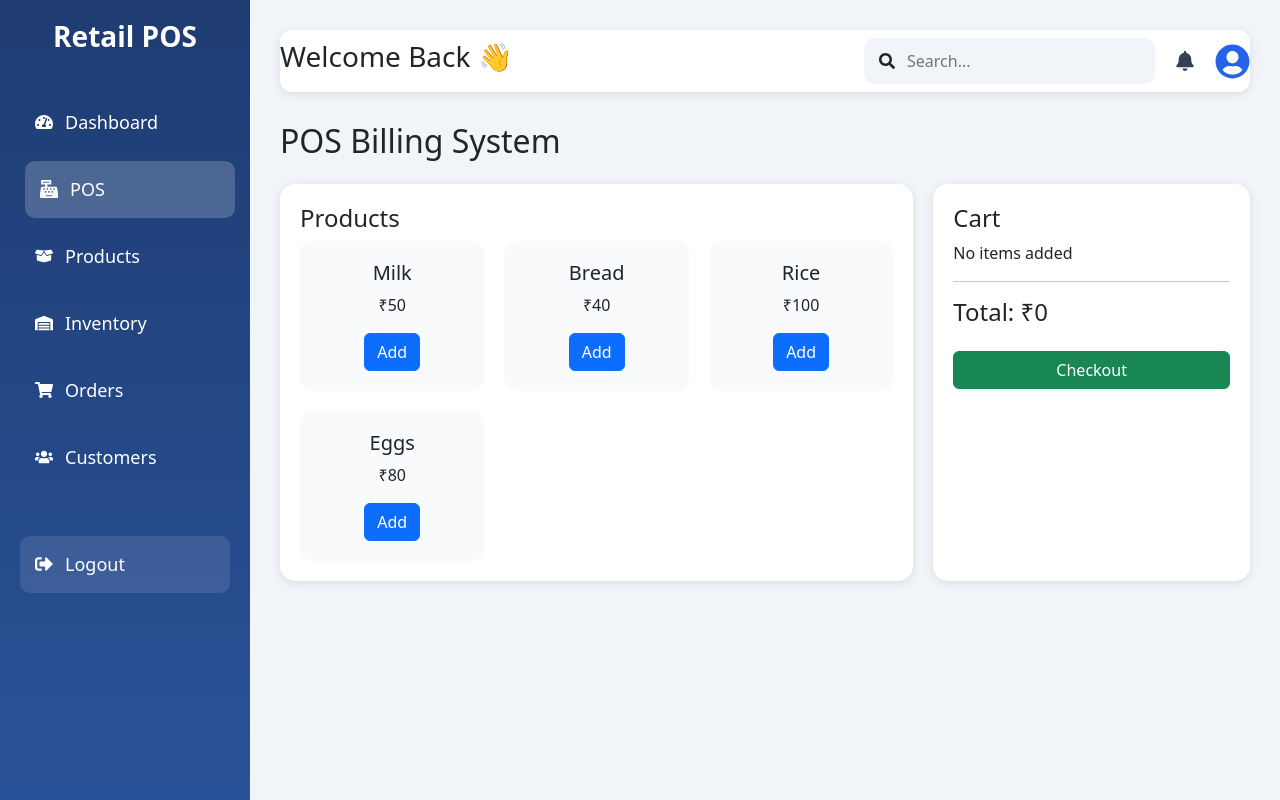
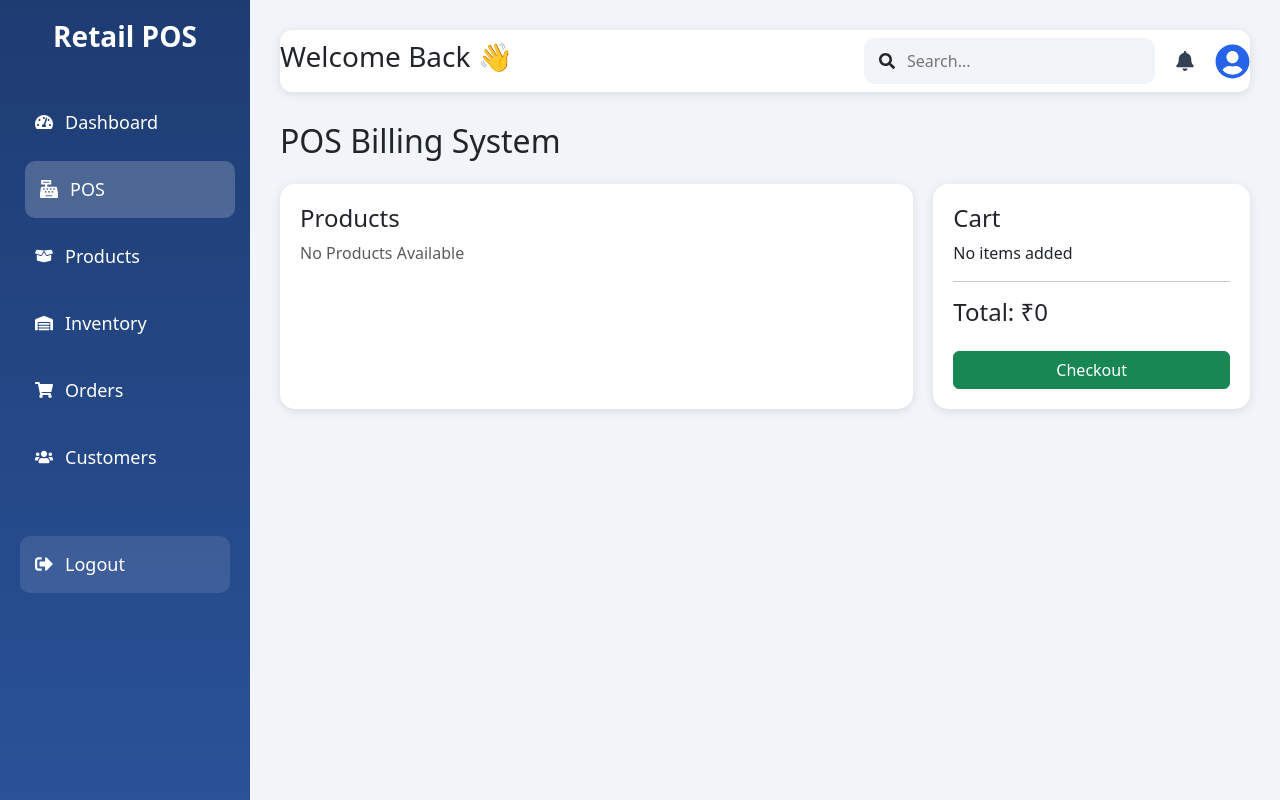
Before and after one commit to 21A91A05H3/Retail_POSsystem_project, a React (Create React App) app in the folder client/: page /pos in a window 1280 px wide. Built offline with nearby package versions, Linux system fonts and the light colour scheme; sample sign-in values are in the browser's storage.

Commit message:
pos updated with automatic product add

```diff
--- a/client/src/pages/POS/pos.js
+++ b/client/src/pages/POS/pos.js
@@ -1,45 +1,33 @@
-import React, { useState } from "react";
+import React, {
+  useState
+} from "react";
+
 import "./pos.css";
 
-import Sidebar from "../../components/Sidebar/sidebar";
-import Navbar from "../../components/Navbar/navbar";
-import Invoice from "../../components/Invoice/invoice";
+import Sidebar
+from "../../components/Sidebar/sidebar";
+
+import Navbar
+from "../../components/Navbar/navbar";
+
+import Invoice
+from "../../components/Invoice/invoice";
 
 function POS() {
 
-  const products = [
+  const products =
 
-    {
-      id: 1,
-      name: "Milk",
-      price: 50
-    },
+    JSON.parse(
+      localStorage.getItem("products")
+    ) || [];
 
-    {
-      id: 2,
-      name: "Bread",
-      price: 40
-    },
-
-    {
-      id: 3,
-      name: "Rice",
-      price: 100
-    },
-
-    {
-      id: 4,
-      name: "Eggs",
-      price: 80
-    }
-
-  ];
-
-  const [cart, setCart] = useState([]);
+  const [cart, setCart] =
+    useState([]);
 
   const addToCart = (product) => {
 
     const existingProduct =
+
       cart.find(
         (item) =>
           item.id === product.id
@@ -48,13 +36,16 @@ function POS() {
     if(existingProduct){
 
       const updatedCart =
+
         cart.map((item) =>
 
           item.id === product.id
           ?
           {
             ...item,
-            quantity: item.quantity + 1
+
+            quantity:
+              item.quantity + 1
           }
           :
           item
@@ -66,9 +57,12 @@ function POS() {
     else{
 
       setCart([
+
         ...cart,
+
         {
           ...product,
+
           quantity: 1
         }
       ]);
@@ -78,6 +72,7 @@ function POS() {
   const removeFromCart = (id) => {
 
     const updatedCart =
+
       cart.filter(
         (item) =>
           item.id !== id
@@ -87,6 +82,7 @@ function POS() {
   };
 
   const totalAmount =
+
     cart.reduce(
 
       (total, item) =>
@@ -108,7 +104,9 @@ function POS() {
         <Navbar />
 
         <h2 className="mb-4">
+
           POS Billing System
+
         </h2>
 
         <div className="pos-container">
@@ -124,10 +122,22 @@ function POS() {
             <div className="products-grid">
 
               {
+                products.length === 0
+                ?
+
+                <p className="text-muted">
+
+                  No Products Available
+
+                </p>
+
+                :
+
                 products.map((product) => (
 
                   <div
                     className="product-card"
+
                     key={product.id}
                   >
 
@@ -146,7 +156,9 @@ function POS() {
                         addToCart(product)
                       }
                     >
+
                       Add
+
                     </button>
 
                   </div>
@@ -168,14 +180,18 @@ function POS() {
             {
               cart.length === 0
               ?
+
               <p>
                 No items added
               </p>
+
               :
+
               cart.map((item) => (
 
                 <div
                   className="cart-item"
+
                   key={item.id}
                 >
 
@@ -194,9 +210,11 @@ function POS() {
                   <div className="cart-actions">
 
                     <span>
+
                       Qty:
                       {" "}
                       {item.quantity}
+
                     </span>
 
                     <button
@@ -206,7 +224,9 @@ function POS() {
                         removeFromCart(item.id)
                       }
                     >
+
                       Remove
+
                     </button>
 
                   </div>
@@ -218,9 +238,11 @@ function POS() {
             <hr />
 
             <h4>
+
               Total:
               {" "}
               ₹{totalAmount}
+
             </h4>
 
             <button className="btn btn-success w-100 mt-3">
@@ -240,9 +262,9 @@ function POS() {
 
             <Invoice
               cart={cart}
+
               totalAmount={totalAmount}
             />
-
           )
         }
 
```
